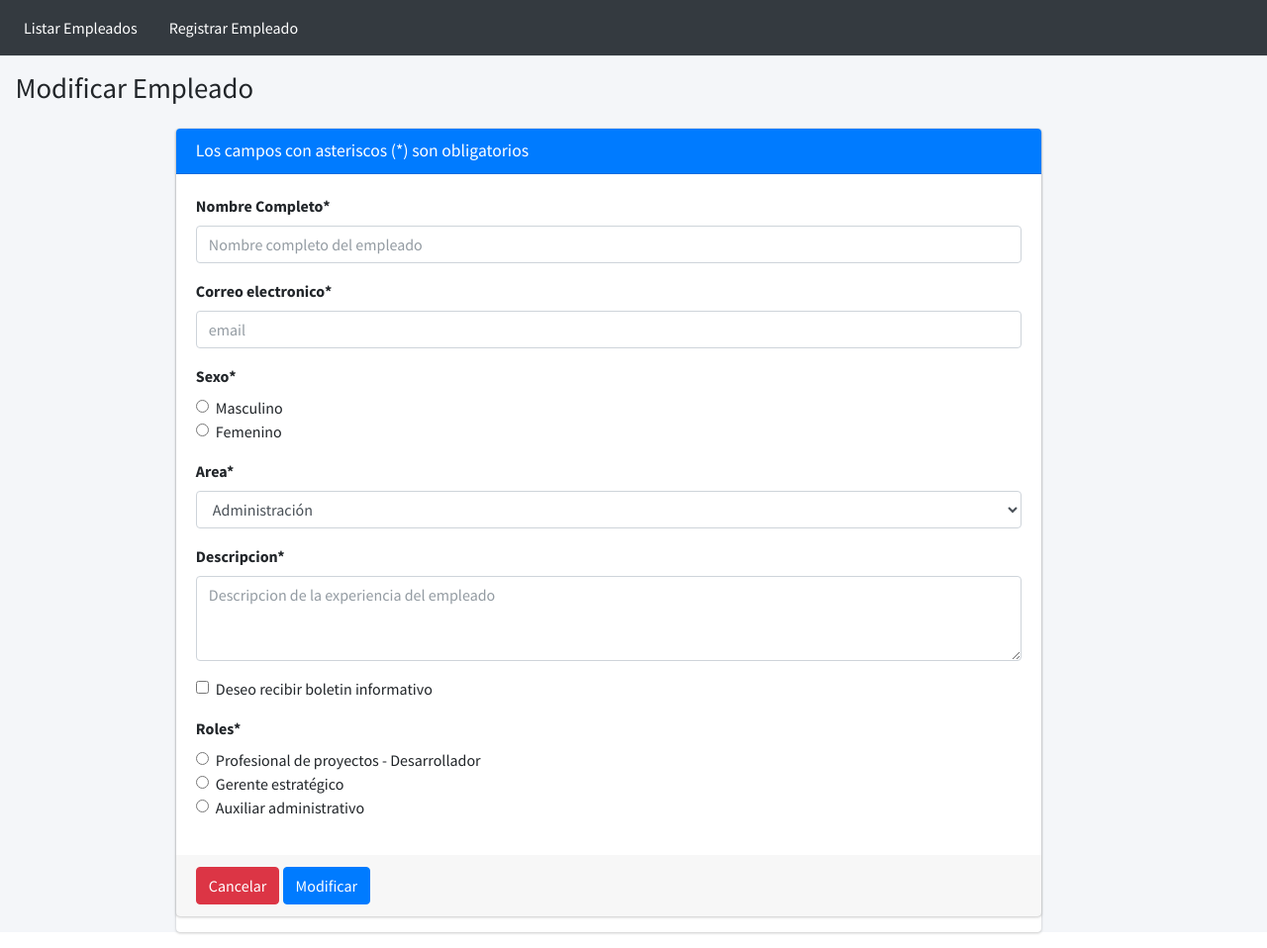
After one commit to estivenp/nexura, a CodeIgniter app: page /prueba_nexura/index.php/empleados/irModificar in a window 1280 px wide. The commit adds this page. Shown: the whole page at 99% size. Run offline with CodeIgniter, Linux system fonts and the light colour scheme; data that the repository does not hold is empty; some libraries are stand-ins or nearby versions.

Commit message:
metodo de actualizacion de registros

```diff
--- a/application/controllers/empleados.php
+++ b/application/controllers/empleados.php
@@ -36,4 +36,27 @@ class Empleados extends CI_Controller {
 		$this->load->view('base');
 	}
 
+	public function irModificar(){
+		$cod = $this->uri->segment(3);
+		// if($cod=="index.php"){
+		// 	$this->modificarEmp();
+		// }
+		$data['empleado']=$this->md_empleado->obtenerEmpl($cod);
+		$this->load->view('formulario_modificar',$data);
+	}
+
+	public function modificarEmp(){
+		$id=$this->input->post('id');
+		if($this->input->post("masculino")=="on"){$sex="M";}
+		else{$sex="F";}
+		if($this->input->post("boletin")=="on"){$bol=1;}
+		else{$bol=0;}
+
+		$data=array("nombre"=>$this->input->post("nombre"),"email"=>$this->input->post("email"),
+		"sexo"=>$sex,"area_id"=>intval($this->input->post("area")),"boletin"=>$bol
+		,"descripcion"=>$this->input->post("descripcion"));
+		$this->md_empleado->editarEmp($data,intval($id));
+		$this->load->view('base');
 }
+
+}
--- a/application/models/empleado_model.php
+++ b/application/models/empleado_model.php
@@ -27,5 +27,13 @@ class Empleado_model extends CI_Model {
         // return $this->db->insert_id();
     }
 
+    public function obtenerEmpl($id) {
+        $query = $this->db->where('id', $id)->get('empleados');
+        return $query->result()[0];
+    }
+
+    public function editarEmp($data, $id) {
+        $this->db->where('id', $id)->update('empleados', $data);
+    }
 
 }
--- /dev/null
+++ b/application/views/formulario_modificar.php
@@ -0,0 +1,214 @@
+
+ <!DOCTYPE html>
+<html lang="en">
+<head>
+  <meta charset="utf-8">
+  <meta name="viewport" content="width=device-width, initial-scale=1">
+  <title>Prueba nexura</title>
+
+  <!-- Google Font: Source Sans Pro -->
+  <link rel="stylesheet" href="https://fonts.googleapis.com/css?family=Source+Sans+Pro:300,400,400i,700&display=fallback">
+  <!-- Font Awesome -->
+  <link rel="stylesheet" href="../../../resources/fontawesome-free/css/all.min.css">
+  <!-- Theme style -->
+  <link rel="stylesheet" href="../../../resources/css/adminlte.min.css">
+  <script src="https://cdnjs.cloudflare.com/ajax/libs/xlsx/0.8.0/jszip.js"></script>
+  <script type="text/javascript" src="http://ajax.googleapis.com/ajax/libs/jquery/1.5/jquery.min.js"></script>
+
+
+</head>
+<body class="hold-transition sidebar-mini">
+<div class="wrapper">
+
+    <nav class="main-header navbar navbar-expand navbar-white navbar-light" style="background:#343a40;margin-left:0px!important">
+
+    <ul class="navbar-nav">
+      <li class="nav-item d-none d-sm-inline-block">
+        <a class="nav-link" tipe="button" style="color:white;cursor:pointer" onclick="vistaLista()" >Listar Empleados</a>
+      </li>
+      <li class="nav-item d-none d-sm-inline-block">
+        <a class="nav-link" tipe="button" style="color:white;cursor:pointer" onclick="vistaRegistrar()" >Registrar Empleado</a>
+      </li>
+    </ul>
+
+    </nav>
+  <div class="content-wrapper" style="margin-left:0px!important">
+    <!-- Content Header (Page header) -->
+    <section class="content-header">
+      <div class="container-fluid">
+        <div class="row mb-2">
+          <div class="col-sm-6">
+            <h1>Modificar Empleado</h1>
+          </div>
+        </div>
+      </div><!-- /.container-fluid -->
+    </section>
+
+    <!-- Main content -->
+    <section class="content">
+      <div class="container-fluid">
+        <!-- COLOR PALETTE -->
+        <div class="card card-default color-palette-box" style="width: 70%!important;
+    margin-left: 13%!important;">
+          <div class="card card-primary">
+              <div class="card-header">
+                <h3 class="card-title">Los campos con asteriscos (*) son obligatorios</h3>
+              </div>
+              <form id="form_empl" method="POST" action="index.php/empleados/modificarEmp">
+                <div class="card-body">
+                <div class="form-group" style="display:none">
+                    <label >id</label>
+                    <input type="number" class="form-control" id="id" name="id"
+                    value="<?= $empleado->id?>">
+                  </div>
+                  <div class="form-group">
+                    <label >Nombre Completo*</label>
+                    <input type="text" class="form-control" id="nombre" value="<?= $empleado->nombre?>"
+                    name="nombre" placeholder="Nombre completo del empleado" required>
+                  </div>
+                  <div class="form-group">
+                    <label >Correo electronico*</label>
+                    <input type="email" class="form-control" id="Correo electronico"
+                    name="email" placeholder="email" value="<?= $empleado->email?>" required>
+                  </div>
+
+                  <div class="form-group">
+                    <label >Sexo*</label>
+                    <div class="form-check">
+                      <input class="form-check-input" type="radio" name="masculino" id="masculino"
+                      onclick="validarCheckSexo()"
+                      <?php if($empleado->sexo=="M"){
+                        echo "checked";
+                      }
+                      ?>
+
+                      >
+                      <label class="form-check-label">Masculino</label>
+                    </div>
+                    <div class="form-check">
+                      <input class="form-check-input" type="radio" name="femenino" id="femenino"
+                      onclick="validarCheckSexo()"
+                      <?php if($empleado->sexo=="F"){
+                        echo "checked";
+                      }
+                      ?>>
+                      <label class="form-check-label">Femenino</label>
+                    </div>
+                  </div>
+
+                  <div class="form-group">
+                    <label>Area*</label>
+                    <select class="form-control" id="area" name="area" value="<?= $empleado->area?>">
+                      <option value="1">Administración</option>
+                      <option value="2">Ventas</option>
+                      <option value="3">Calidad</option>
+                      <option value="4">Producción</option>
+                    </select>
+                  </div>
+
+                  <div class="form-group">
+                    <label >Descripcion*</label>
+                    <textarea class="form-control" rows="3" required id="descripcion" name="descripcion"
+                    placeholder="Descripcion de la experiencia del empleado"
+                    value="<?= $empleado->descripcion?>"></textarea>
+                  </div>
+
+                  <div class="form-group">
+                    <div class="form-check">
+                      <input class="form-check-input" type="checkbox" id="boletin" name="boletin"
+                      <?php if($empleado->boletin==1){
+                        echo "checked";
+                      }
+                      ?>>
+                      <label class="form-check-label">Deseo recibir boletin informativo</label>
+                    </div>
+                  </div>
+
+
+                  <div class="form-group">
+                    <label >Roles*</label>
+                    <div class="form-check">
+                      <input class="form-check-input" type="radio" name="radio1" id="desarrollador" name="desarrollador">
+                      <label class="form-check-label">Profesional de proyectos - Desarrollador</label>
+                    </div>
+                    <div class="form-check">
+                      <input class="form-check-input" type="radio" name="gerente" id="gerente">
+                      <label class="form-check-label">Gerente estratégico</label>
+                    </div>
+                    <div class="form-check">
+                      <input class="form-check-input" type="radio" name="auxiliar" id="auxiliar">
+                      <label class="form-check-label">Auxiliar administrativo</label>
+                    </div>
+                  </div>
+
+                </div>
+
+                <div class="card-footer">
+                  <button class="btn btn-danger" >Cancelar</button>
+                  <button class="btn btn-primary" type="submit" id="modificar" name="modificar" >Modificar</button>
+                </div>
+              </form>
+            </div>
+            <!-- /.card -->
+        </div>
+
+      </div><!-- /.container-fluid -->
+    </section>
+    <!-- /.content -->
+  </div>
+
+
+  <aside class="control-sidebar control-sidebar-dark">
+  </aside>
+</div>
+
+
+<script>
+$(document).ready(function () {
+  var URLactual = window.location;
+  var aux=URLactual.toString().split("/");
+  history.pushState(null, "", aux[0]+"/"+aux[1]+"/"+aux[2]+"/"+aux[3]+"/");
+})
+
+  // trae el codigo html de listar los empleados
+    function vistaLista() {
+        $.ajax({
+            url: 'index.php/empleados/getListaEmpleados',
+            method: 'POST',
+            dataType: 'html',
+            data: {},
+            success: function (data) {
+                $('#content-wrapper').html(data);
+            }
+        });
+    }
+
+
+// trae el codigo html para registrar un empleado
+    function vistaRegistrar() {
+        $.ajax({
+            url: 'index.php/empleados/vistaAgregarEmpleado',
+            method: 'POST',
+            dataType: 'html',
+            data: {},
+            success: function (data) {
+                $('#content-wrapper').html(data);
+            }
+        });
+    }
+
+    function validarCheckSexo(){
+      var isCheckedMas = document. getElementById('masculino'). checked;
+      var isCheckedFem = document. getElementById('femenino'). checked;
+      if(isCheckedMas){
+        document. getElementById('femenino'). checked=0;
+      }
+      if(isCheckedFem){
+        document. getElementById('masculino'). checked=0;
+      }
+    }
+
+</script>
+
+</body>
+</html>
```
Also changed, not shown: application/views/base.php (+4 -44 lines), application/views/formulario_empleado.php (+22 -22 lines), application/views/listar_empleados.php (+2 -14 lines).
